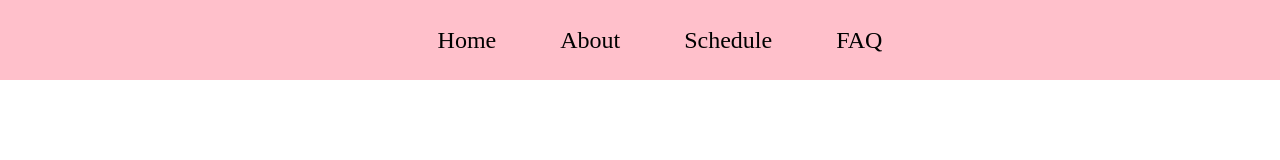
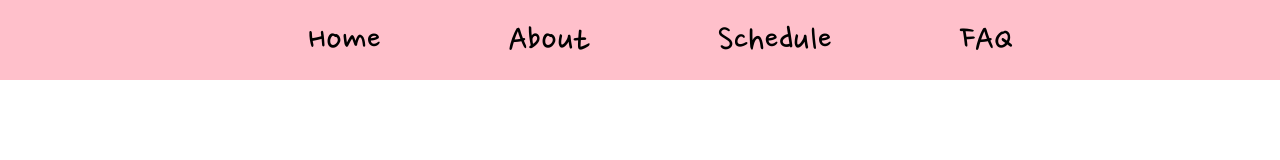
Before and after one commit to madelahn/utvac, a plain HTML site: page src/navbar.html in a window 1280 px wide. Drawn offline with Linux system fonts and the light colour scheme.

Commit message:
Adjusted CSS

```diff
--- a/src/navbar.css
+++ b/src/navbar.css
@@ -1,5 +1,6 @@
 * {
     margin: 0;
+    font-family: 'Nanum Pen Script';
 }
 
 .navbar {
@@ -34,14 +35,17 @@
     display: flex;
     align-items: center;
     justify-content: center;
-    height: 100%;
 
     text-decoration: none;
-    font-size: 1.5rem;
-    padding: 0 2rem;
+    font-size: 2.5rem;
+    margin-top: 1rem;
+    padding: 0 4rem;
+
+    overflow: none;
 }
 
 .navbar__link:hover {
     color: red;
+    transform: scale(1.05);
     transition: all ease-out 0.2s;
 }
--- a/src/navbar.html
+++ b/src/navbar.html
@@ -8,6 +8,7 @@
         <title>UTVAC Navbar</title>
 
         <link rel="stylesheet" href="/src/navbar.css">
+        <link rel="stylesheet" href="https://fonts.googleapis.com/css?family=Nanum+Pen+Script">
     </head>
 
     <body>
```
Also changed, not shown: src/pages/about.css (+10 -6 lines), src/pages/about.html (+0 -1 lines), src/pages/schedule.html (+3 -0 lines).
